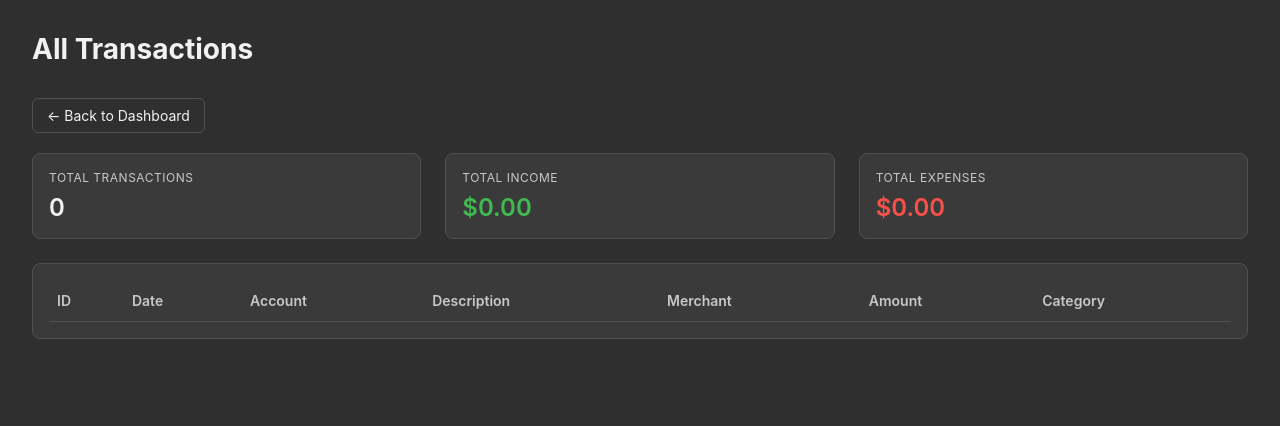
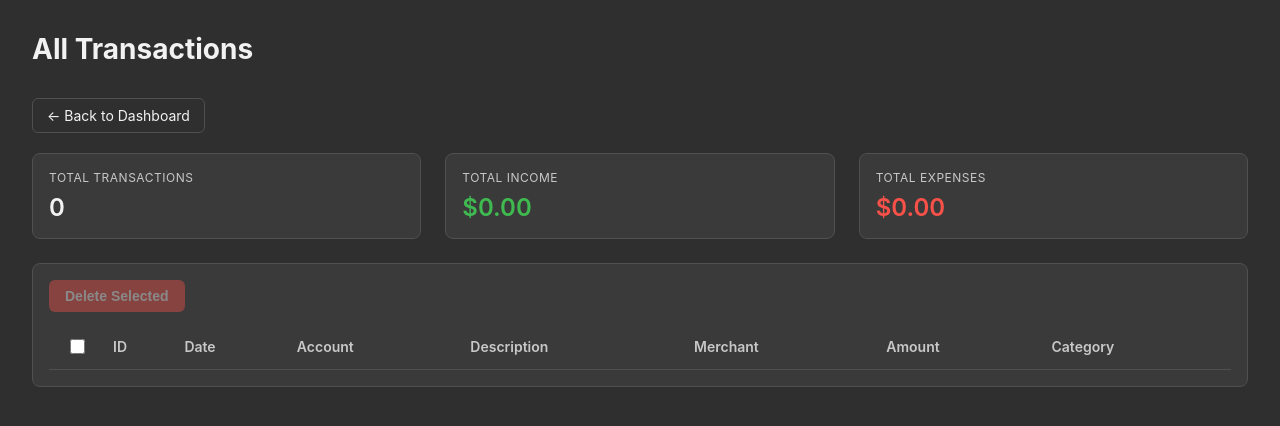
Before and after one commit to akckc/ai-budg, a FastAPI app: page /transactions in a window 1280 px wide. Shown: the top 426 px of the page. Run offline with FastAPI, Linux system fonts and the light colour scheme; lists and menus that the app fills with data are empty.

Commit message:
Add delete transaction feature with checkboxes and bulk delete endpoint
Co-authored-by: akckc <8740884+akckc@users.noreply.github.com>

```diff
--- a/routes/transactions.py
+++ b/routes/transactions.py
@@ -7,6 +7,7 @@ from services.transaction_service import (
     update_transaction_category,
     reclassify_all_transactions,
     get_filtered_transactions,
+    delete_transactions,
 )
 
 router = APIRouter()
@@ -132,3 +133,35 @@ def reclassify():
     """
     updated_count = reclassify_all_transactions()
     return {"success": True, "updated": updated_count}
+
+
+# -------------------------
+# DELETE TRANSACTIONS
+# -------------------------
+
+@router.post("/transactions/delete")
+async def delete_selected_transactions(request: Request):
+    """Delete transactions by ID.
+
+    Accepts JSON body: ``{"transaction_ids": [1, 2, 3]}``
+    """
+    try:
+        data = await request.json()
+    except Exception:
+        return {"status": "error", "error": "Invalid JSON in request body"}
+    transaction_ids = data.get("transaction_ids", [])
+
+    if not transaction_ids:
+        return {"status": "error", "error": "No transactions selected"}
+
+    # Validate all IDs are integers
+    try:
+        transaction_ids = [int(tid) for tid in transaction_ids]
+    except (ValueError, TypeError):
+        return {"status": "error", "error": "Invalid transaction IDs"}
+
+    try:
+        deleted_count = delete_transactions(transaction_ids)
+        return {"status": "success", "deleted_count": deleted_count}
+    except Exception as e:
+        return {"status": "error", "error": str(e)}
--- a/templates/transactions.html
+++ b/templates/transactions.html
@@ -160,6 +160,46 @@
             text-overflow: ellipsis;
         }
 
+        .delete-bar {
+            display: flex;
+            align-items: center;
+            gap: 12px;
+            margin-bottom: 12px;
+        }
+
+        #delete-btn {
+            padding: 8px 16px;
+            background: var(--color-expense);
+            color: white;
+            border: none;
+            border-radius: 6px;
+            font-size: 14px;
+            font-weight: 600;
+            cursor: pointer;
+            transition: opacity 0.2s;
+        }
+
+        #delete-btn:disabled {
+            opacity: 0.4;
+            cursor: not-allowed;
+        }
+
+        #delete-btn:not(:disabled):hover {
+            opacity: 0.85;
+        }
+
+        .cb-col {
+            width: 40px;
+            text-align: center;
+        }
+
+        input[type="checkbox"] {
+            width: 15px;
+            height: 15px;
+            cursor: pointer;
+            accent-color: var(--color-expense);
+        }
+
         .summary {
             display: flex;
             gap: 24px;
@@ -213,9 +253,14 @@
 </div>
 
 <div class="card">
+    <div class="delete-bar">
+        <button id="delete-btn" onclick="deleteSelected()" disabled>Delete Selected</button>
+        <span id="selected-count" style="color: var(--text-secondary); font-size: 13px;"></span>
+    </div>
     <table>
         <thead>
             <tr>
+                <th class="cb-col"><input type="checkbox" id="select-all" title="Select all"></th>
                 <th>ID</th>
                 <th>Date</th>
                 <th>Account</th>
@@ -228,6 +273,7 @@
         <tbody>
             {% for tx in transactions %}
             <tr>
+                <td class="cb-col"><input type="checkbox" class="transaction-checkbox" data-id="{{ tx.id }}"></td>
                 <td>{{ tx.id }}</td>
                 <td>{{ tx.date }}</td>
                 <td>{{ tx.account_name }}</td>
@@ -326,6 +372,62 @@
             statusEl.style.display = 'none';
         }, 3000);
     }
+
+    // ---- Delete selected logic ----
+    const deleteBtn = document.getElementById('delete-btn');
+    const selectAllCb = document.getElementById('select-all');
+    const selectedCountEl = document.getElementById('selected-count');
+
+    function updateDeleteBar() {
+        const checked = document.querySelectorAll('.transaction-checkbox:checked');
+        deleteBtn.disabled = checked.length === 0;
+        selectedCountEl.textContent = checked.length > 0 ? `${checked.length} selected` : '';
+    }
+
+    document.querySelectorAll('.transaction-checkbox').forEach(cb => {
+        cb.addEventListener('change', () => {
+            updateDeleteBar();
+            const allCbs = document.querySelectorAll('.transaction-checkbox');
+            const checkedCbs = document.querySelectorAll('.transaction-checkbox:checked');
+            selectAllCb.indeterminate = checkedCbs.length > 0 && checkedCbs.length < allCbs.length;
+            selectAllCb.checked = checkedCbs.length === allCbs.length && allCbs.length > 0;
+        });
+    });
+
+    selectAllCb.addEventListener('change', function() {
+        document.querySelectorAll('.transaction-checkbox').forEach(cb => {
+            cb.checked = this.checked;
+        });
+        updateDeleteBar();
+    });
+
+    function deleteSelected() {
+        const checkedIds = Array.from(document.querySelectorAll('.transaction-checkbox:checked'))
+            .map(cb => parseInt(cb.dataset.id));
+
+        if (checkedIds.length === 0) return;
+
+        if (!confirm(`Are you sure you want to delete ${checkedIds.length} transaction(s)? This action cannot be undone.`)) {
+            return;
+        }
+
+        fetch('/transactions/delete', {
+            method: 'POST',
+            headers: { 'Content-Type': 'application/json' },
+            body: JSON.stringify({ transaction_ids: checkedIds }),
+        })
+        .then(r => r.json())
+        .then(data => {
+            if (data.status === 'success') {
+                location.reload();
+            } else {
+                alert('Error: ' + data.error);
+            }
+        })
+        .catch(err => {
+            alert('Network error: ' + err.message);
+        });
+    }
 </script>
 
 </body>
```
Also changed, not shown: repositories/transactions_repository.py (+21 -0 lines), services/transaction_service.py (+10 -0 lines).
